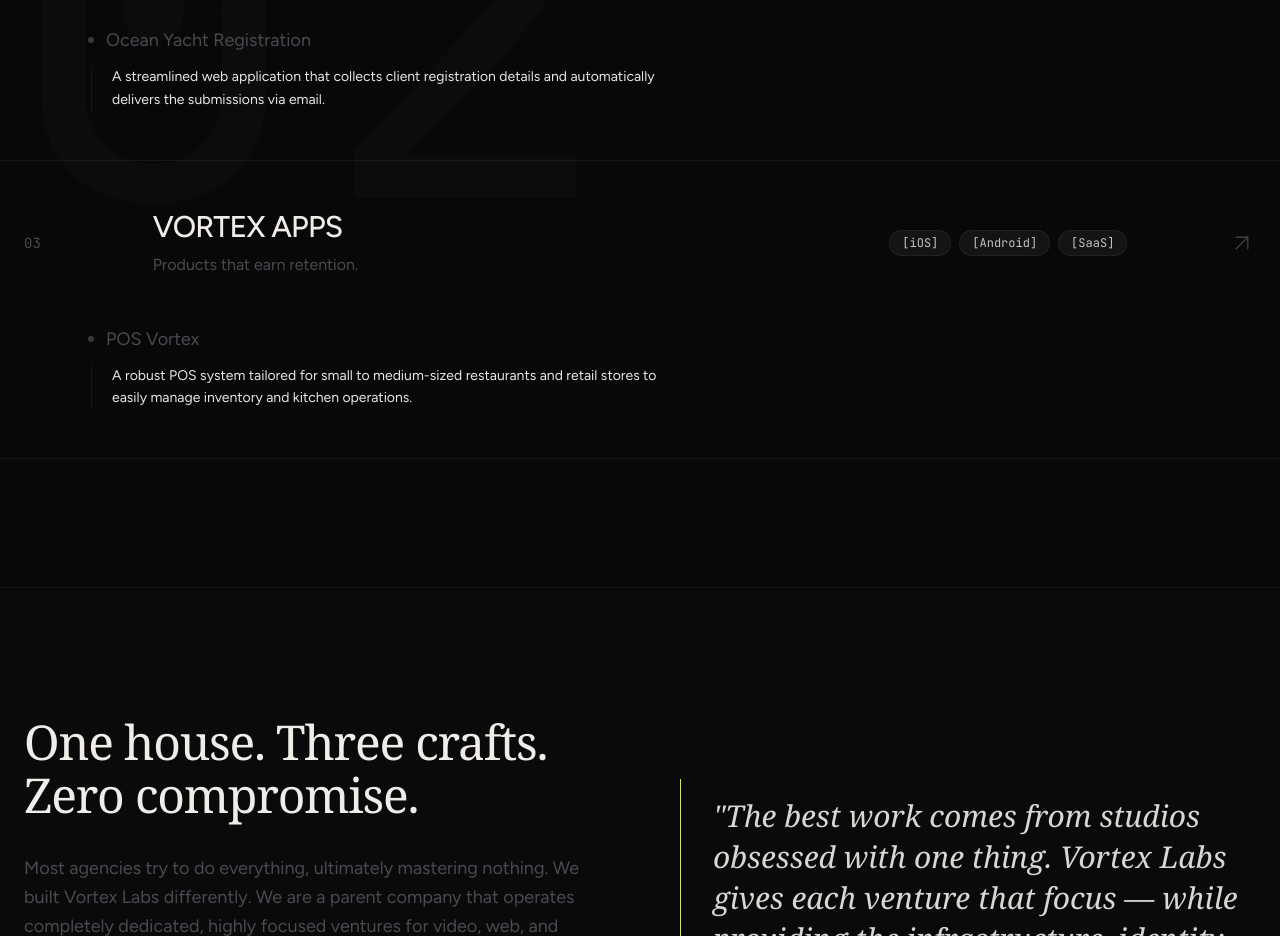
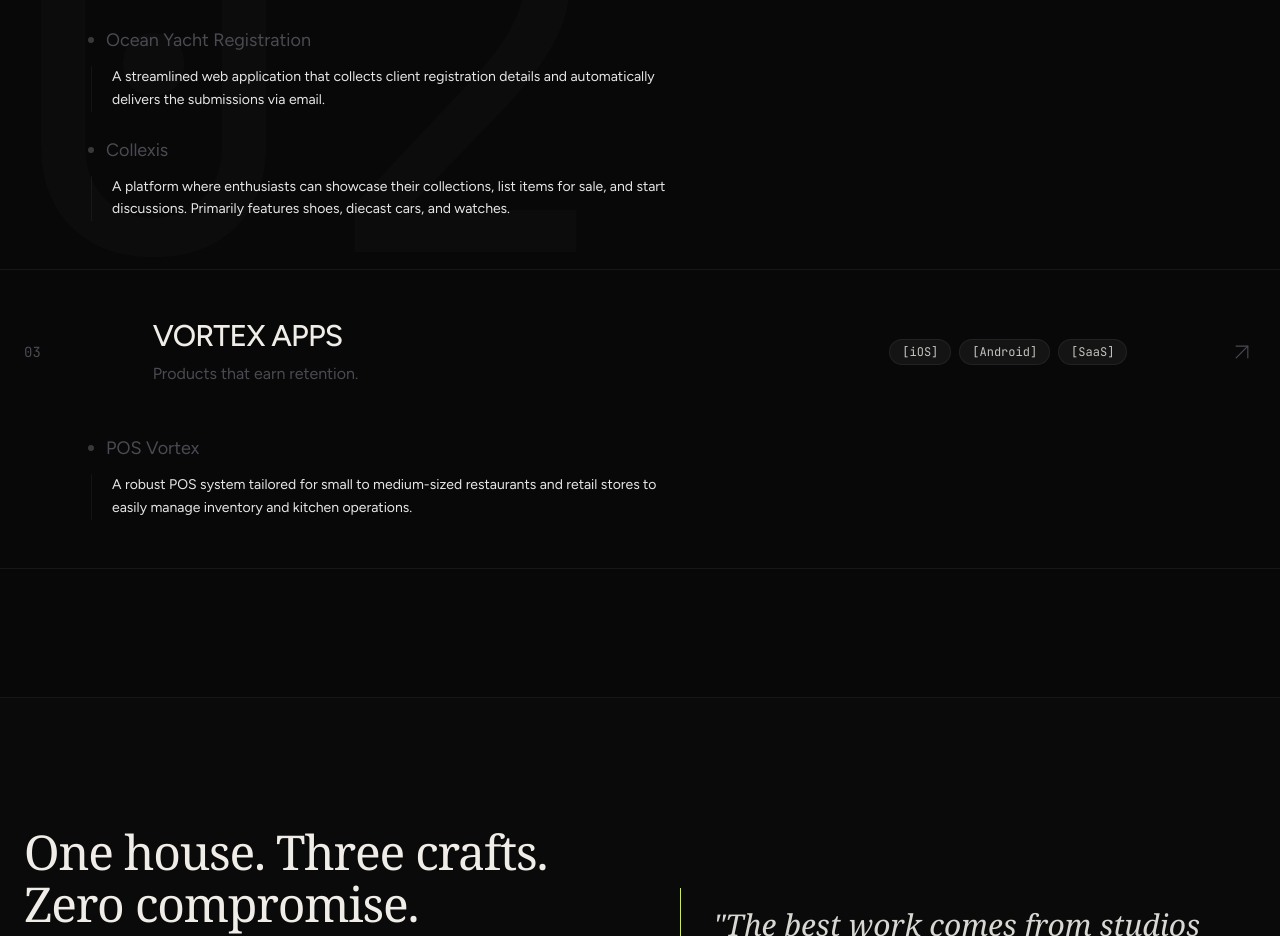
Before and after one commit to sohaib2good-source/vortexlabs, a React (Vite) app: page / in a window 1280 px wide. Shown: the part 1360-2296 px from the top of the page. Built offline with nearby package versions, Linux system fonts and the light colour scheme.

Commit message:
Add Collexis project

```diff
--- a/src/App.tsx
+++ b/src/App.tsx
@@ -40,6 +40,11 @@
         name: 'Ocean Yacht Registration',
         url: 'https://oceanyachtregistration.com/',
         desc: 'A streamlined web application that collects client registration details and automatically delivers the submissions via email.'
+      },
+      {
+        name: 'Collexis',
+        url: 'https://collexis.shop',
+        desc: 'A platform where enthusiasts can showcase their collections, list items for sale, and start discussions. Primarily features shoes, diecast cars, and watches.'
       }
     ]
   },
```
